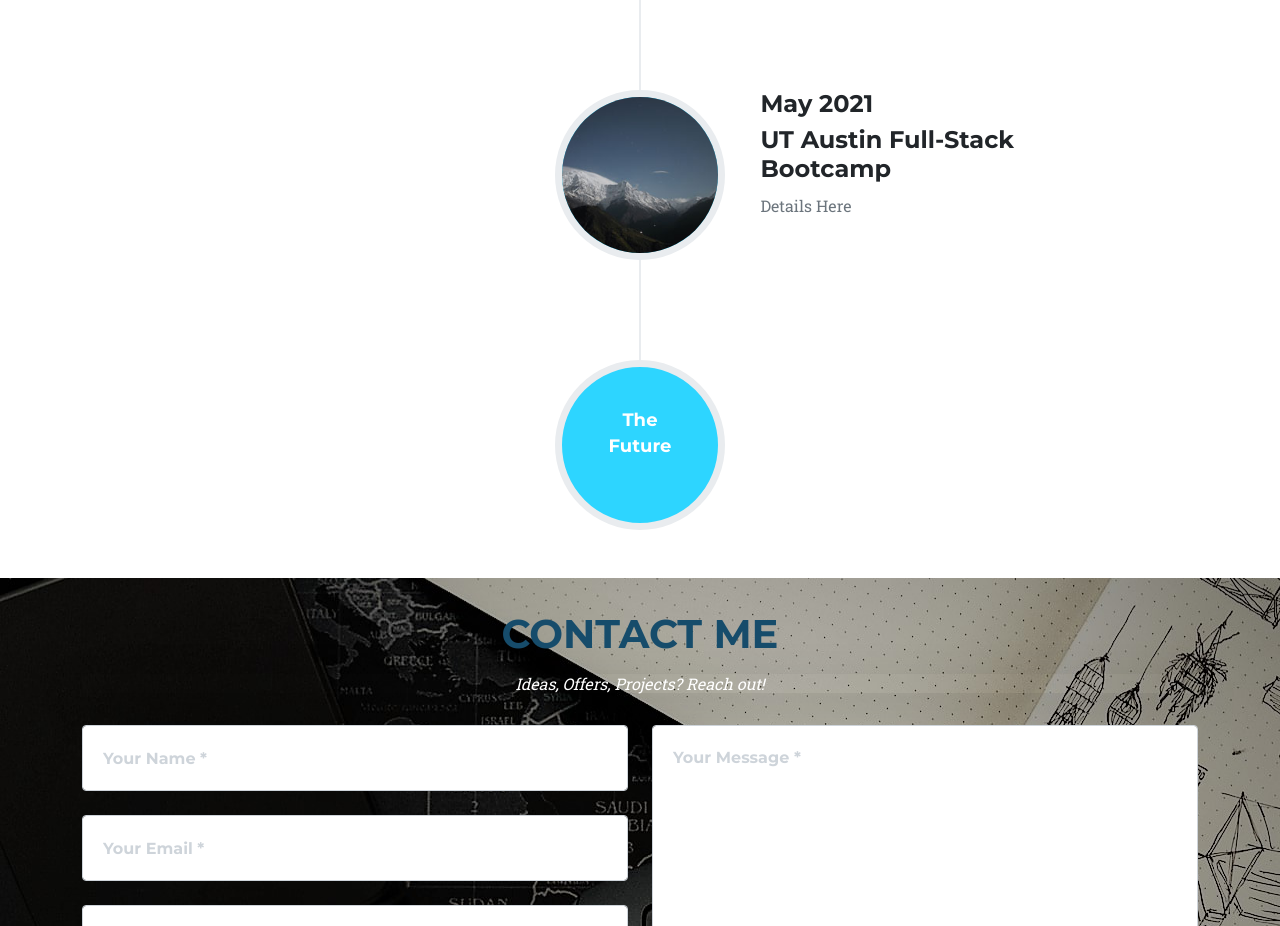
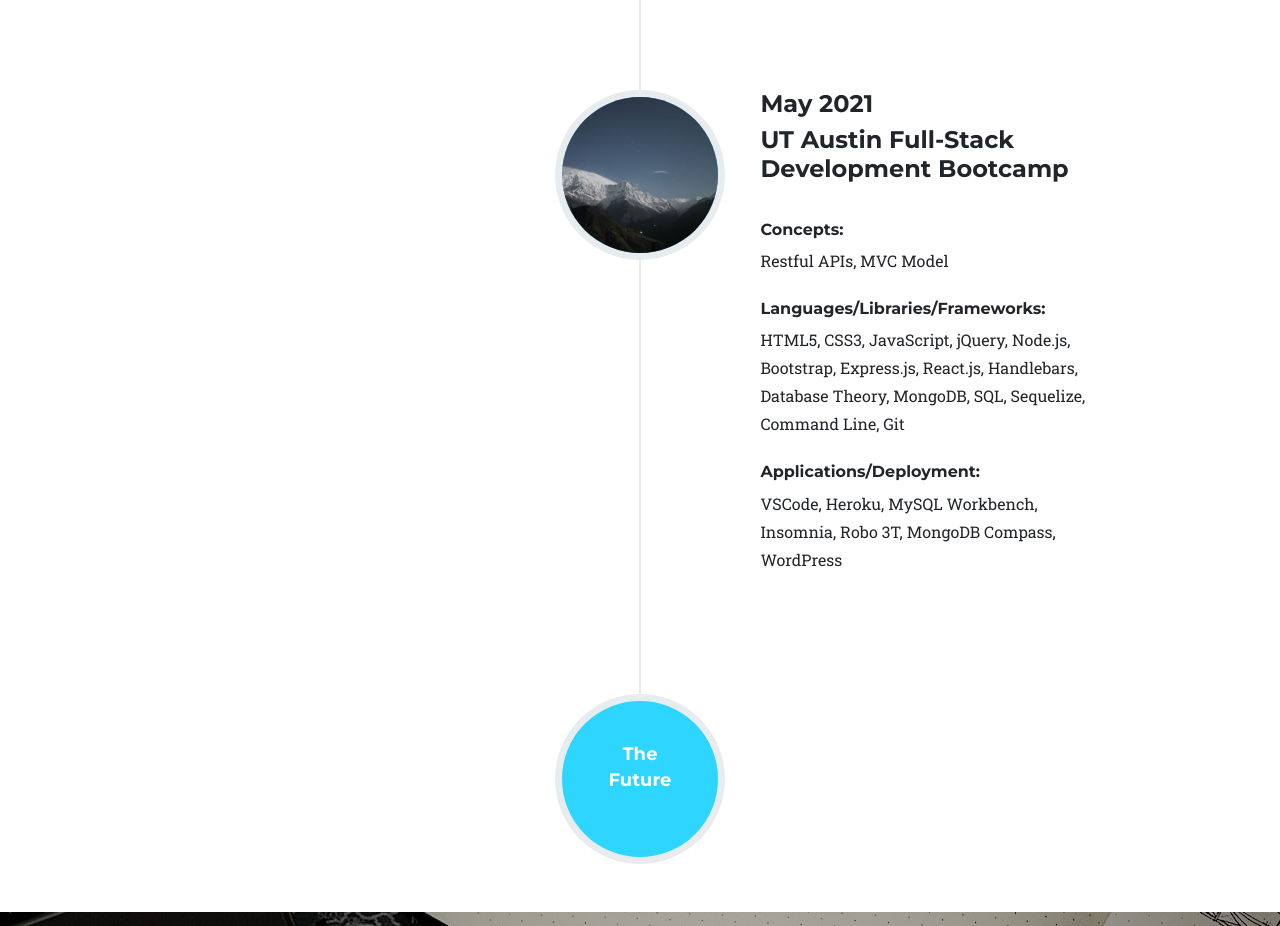
Before and after one commit to ydefrawi/My-Portfolio, a website: page index.html in a window 1280 px wide. Shown: the part 4720-5646 px from the top of the page. Drawn offline with nearby package versions, Linux system fonts and the light colour scheme; files whose address does not match are found by name.

Commit message:
added bootcamp details

```diff
--- a/index.html
+++ b/index.html
@@ -268,9 +268,20 @@
                         <div class="timeline-panel">
                             <div class="timeline-heading">
                                 <h4>May 2021</h4>
-                                <h4 class="subheading">UT Austin Full-Stack Bootcamp</h4>
+                                <h4 class="subheading">UT Austin Full-Stack Development Bootcamp</h4>
                             </div>
-                            <div class="timeline-body"><p class="text-muted">Details Here</p></div>
+                            <div class="timeline-body"><p class="text-muted">
+                                <br>
+                                <h6>Concepts: </h6>
+                               <p>Restful APIs, MVC Model</p>
+                                <br>
+                                <h6>Languages/Libraries/Frameworks:</h6>
+                                <p>HTML5, CSS3, JavaScript, jQuery, Node.js, Bootstrap, Express.js, React.js, Handlebars, Database Theory, MongoDB, SQL, Sequelize, Command Line, Git</p>
+                               <br>
+                                <h6>Applications/Deployment:</h6>
+                                <p>VSCode, Heroku, MySQL Workbench, Insomnia, Robo 3T, MongoDB Compass, WordPress</p>
+
+                            </p></div>
                         </div>
                     </li>
                     <li class="timeline-inverted">
```
Also changed, not shown: package.json (added, +43 -0 lines), 2 other files.
